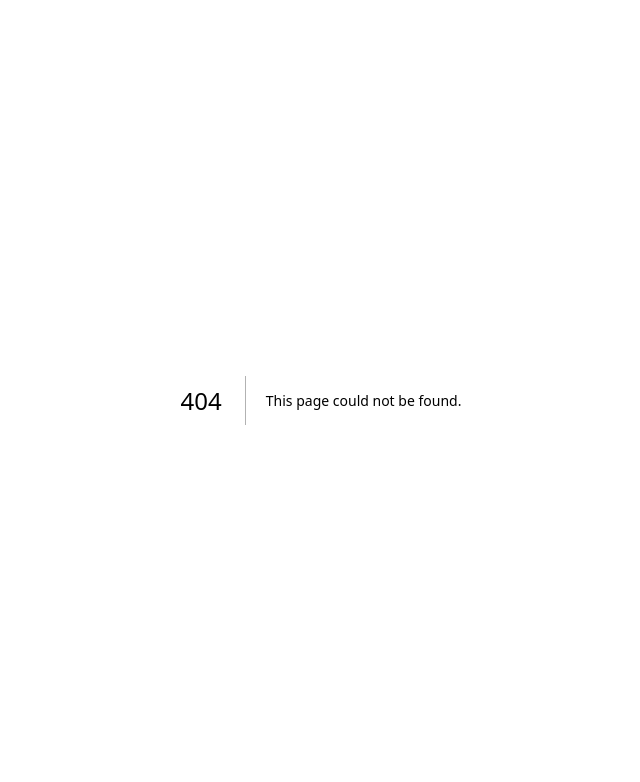
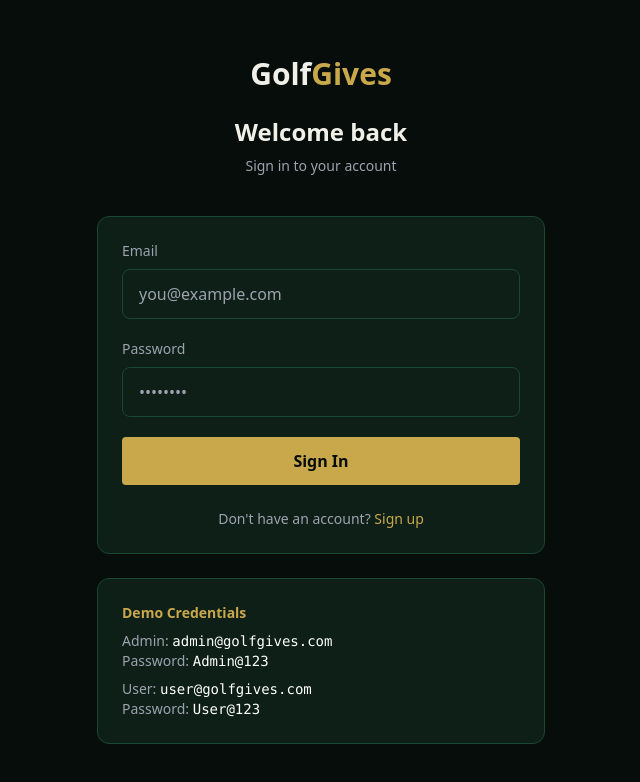
Before and after one commit to Gayathrimcse/golfgives, a Next.js app: page /auth/login in a window 1280 px wide. Before the commit this address had no page. Shown: the top 782 px of the page, without its empty margins (319-959 px from the left). Built offline with nearby package versions, Linux system fonts and the light colour scheme.

Commit message:
Implement login page with authentication logic

```diff
--- /dev/null
+++ b/app/auth/login/page.js
@@ -0,0 +1,67 @@
+'use client'
+import { useState } from 'react'
+import { useRouter } from 'next/navigation'
+import Link from 'next/link'
+import { createClient } from '../../../lib/supabase'
+
+export default function LoginPage() {
+  const router = useRouter()
+  const [email, setEmail] = useState('')
+  const [password, setPassword] = useState('')
+  const [error, setError] = useState('')
+  const [loading, setLoading] = useState(false)
+
+  const handleLogin = async (e) => {
+    e.preventDefault()
+    setLoading(true)
+    setError('')
+    const supabase = createClient()
+    const { data, error } = await supabase.auth.signInWithPassword({ email, password })
+    if (error) { setError(error.message); setLoading(false); return }
+
+    const { data: profile } = await supabase.from('profiles').select('role').eq('id', data.user.id).single()
+    if (profile?.role === 'admin') {
+      router.push('/admin')
+    } else {
+      router.push('/dashboard')
+    }
+  }
+
+  return (
+    <div className="min-h-screen bg-[#060d0a] flex items-center justify-center px-6">
+      <div className="w-full max-w-md">
+        <div className="text-center mb-10">
+          <Link href="/" className="text-3xl font-bold">Golf<span className="text-[#c9a84c]">Gives</span></Link>
+          <h1 className="text-2xl font-bold mt-6 mb-2">Welcome back</h1>
+          <p className="text-gray-400 text-sm">Sign in to your account</p>
+        </div>
+        <div className="card">
+          <form onSubmit={handleLogin} className="space-y-5">
+            <div>
+              <label className="text-sm text-gray-400 block mb-2">Email</label>
+              <input type="email" value={email} onChange={e => setEmail(e.target.value)} className="input-field" placeholder="you@example.com" required />
+            </div>
+            <div>
+              <label className="text-sm text-gray-400 block mb-2">Password</label>
+              <input type="password" value={password} onChange={e => setPassword(e.target.value)} className="input-field" placeholder="••••••••" required />
+            </div>
+            {error && <p className="text-red-400 text-sm bg-red-900/20 p-3 rounded">{error}</p>}
+            <button type="submit" disabled={loading} className="btn-gold w-full text-center">
+              {loading ? 'Signing in...' : 'Sign In'}
+            </button>
+          </form>
+          <p className="text-center text-gray-400 text-sm mt-6">
+            Don't have an account? <Link href="/auth/signup" className="text-[#c9a84c] hover:underline">Sign up</Link>
+          </p>
+        </div>
+        <div className="mt-6 card border-[#c9a84c]/30 text-sm">
+          <p className="text-[#c9a84c] font-semibold mb-2">Demo Credentials</p>
+          <p className="text-gray-400">Admin: <span className="text-white font-mono">admin@golfgives.com</span></p>
+          <p className="text-gray-400">Password: <span className="text-white font-mono">Admin@123</span></p>
+          <p className="text-gray-400 mt-2">User: <span className="text-white font-mono">user@golfgives.com</span></p>
+          <p className="text-gray-400">Password: <span className="text-white font-mono">User@123</span></p>
+        </div>
+      </div>
+    </div>
+  )
+}
```
